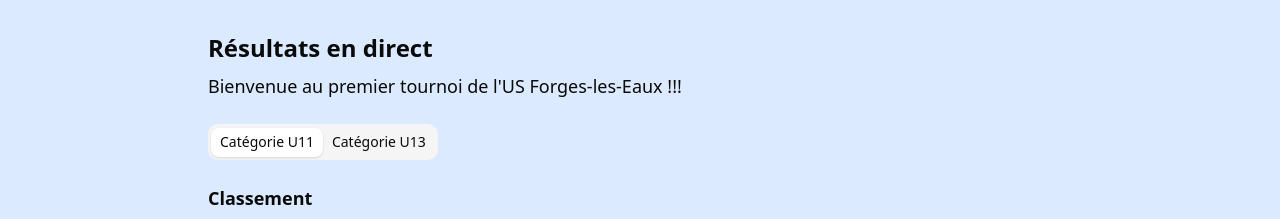
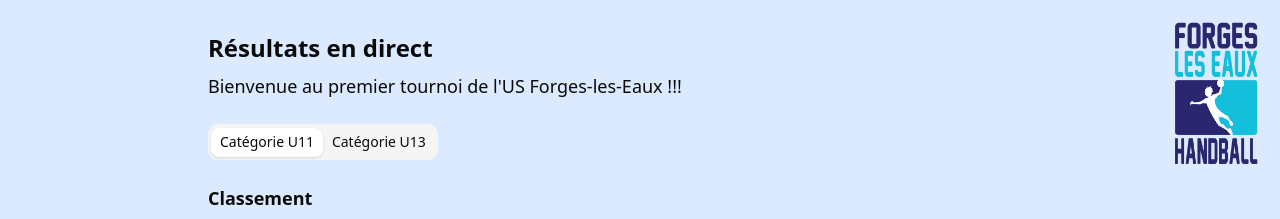
Before and after one commit to Niko76-web/tournoi-usforges, a Next.js app: page /public in a window 1280 px wide. Shown: the top 219 px of the page. Built offline with nearby package versions, Linux system fonts and the light colour scheme; no server answers; the database is empty.

Commit message:
Ajout logo

```diff
--- a/src/app/admin/page.tsx
+++ b/src/app/admin/page.tsx
@@ -192,7 +192,7 @@
   return (
   <div className={`min-h-screen p-4 transition-colors duration-500 ${activeTab === "U11" ? "bg-blue-100" : "bg-green-100"}`}>
     <div className="max-w-4xl mx-auto px-4 py-8">
-        <h1 className="text-2xl font-bold mb-2">Tournoi de l'US Dorges les eaux</h1>
+        <h1 className="text-2xl font-bold mb-2">Tournoi de l'US Forges les eaux</h1>
         <p className="mb-6 text-lg">Interface de saisie des scores</p>
 
       <div className="flex gap-4 mb-4">
--- a/src/app/public/page.tsx
+++ b/src/app/public/page.tsx
@@ -123,6 +123,11 @@
     <div className="max-w-4xl mx-auto px-4 py-8">
       <h1 className="text-2xl font-bold mb-2">Résultats en direct</h1>
       <p className="mb-6 text-lg">Bienvenue au premier tournoi de l'US Forges-les-Eaux !!!</p>
+        <img
+        src="/logos/forges.png"
+        alt="Logo US Forges"
+        className="absolute top-4 right-4 w-24 h-auto"
+        />
       <Tabs defaultValue="U11" className="w-full">
         <TabsList>
           <TabsTrigger value="U11" onClick={() => setActiveTab("U11")}>Catégorie U11</TabsTrigger>
```
